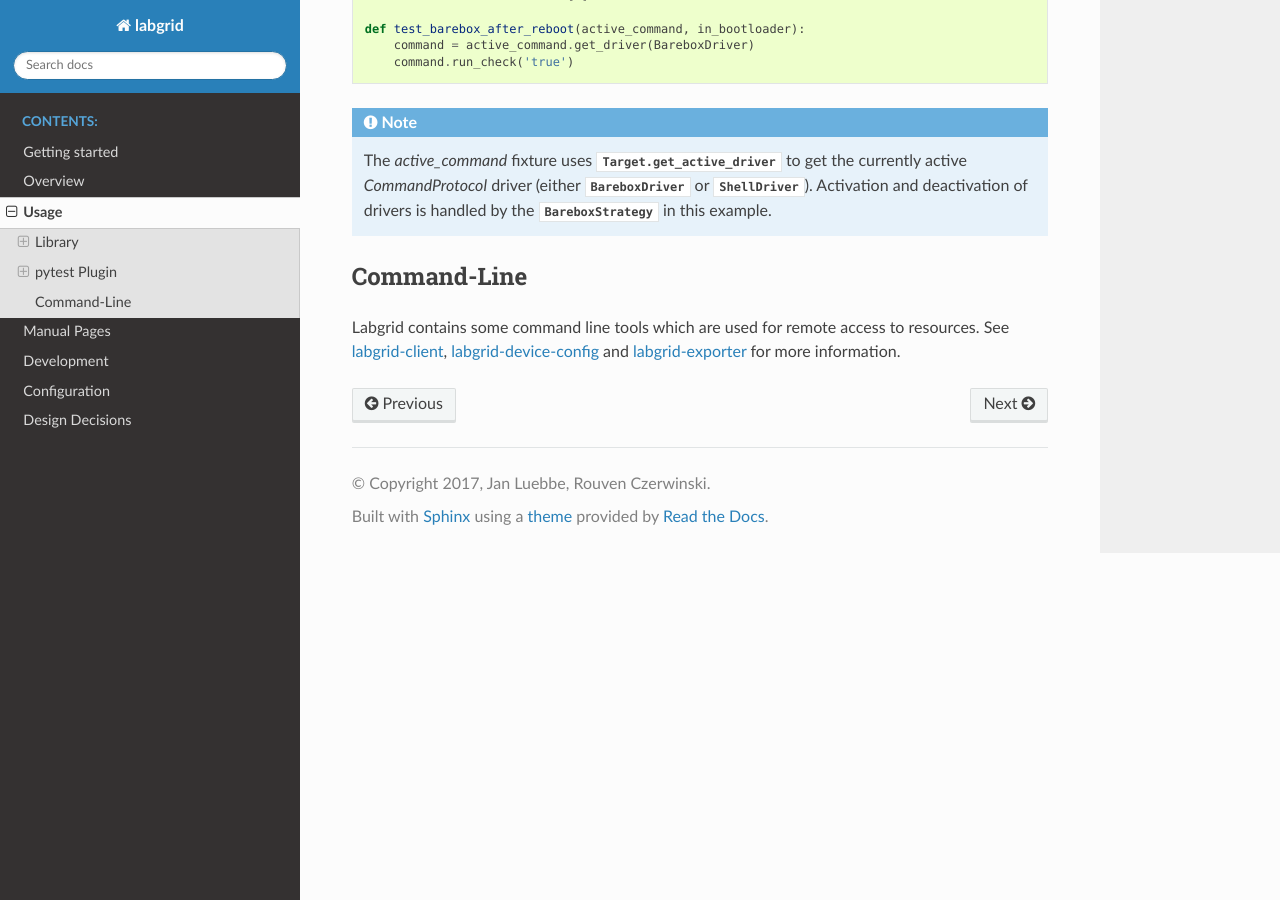
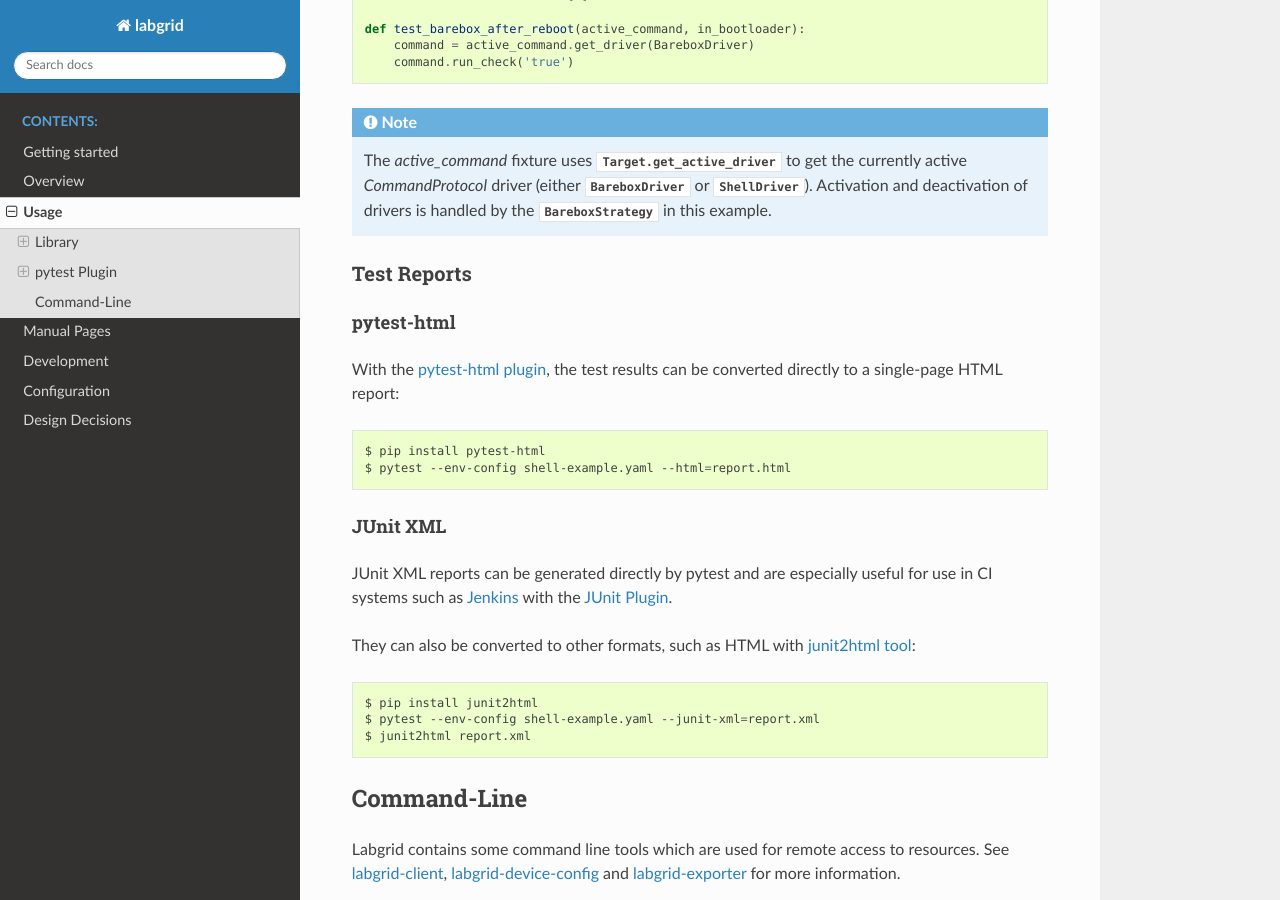
Before and after one commit to labgrid-project/labgrid, a Sphinx documentation site: the page built from doc/usage.rst, in a window 1280 px wide and 900 px high, scrolled down 4634 px. Built offline with Sphinx 7.4.7 and the Read the Docs theme 2.0.0, drawn with Linux system fonts in a browser that asks for light colours; pages that are not in the unit, such as notebooks, are missing from menus.

Commit message:
doc/usage: document how to generate HTML and JUnit XML reports
Signed-off-by: Jan Luebbe <jlu@pengutronix.de>

```diff
--- a/doc/usage.rst
+++ b/doc/usage.rst
@@ -229,6 +229,34 @@ is easy::
   Activation and deactivation of drivers is handled by the
   :any:`BareboxStrategy` in this example.
 
+Test Reports
+~~~~~~~~~~~~
+
+pytest-html
+^^^^^^^^^^^
+With the `pytest-html plugin <https://pypi.python.org/pypi/pytest-html>`_, the
+test results can be converted directly to a single-page HTML report:
+
+.. code-block:: bash
+
+  $ pip install pytest-html
+  $ pytest --env-config shell-example.yaml --html=report.html
+
+JUnit XML
+^^^^^^^^^
+JUnit XML reports can be generated directly by pytest and are especially useful for
+use in CI systems such as `Jenkins <https://jenkins.io/>`_ with the `JUnit
+Plugin <https://wiki.jenkins-ci.org/display/JENKINS/JUnit+Plugin>`_.
+
+They can also be converted to other formats, such as HTML with `junit2html tool
+<https://pypi.python.org/pypi/junit2html>`_:
+
+.. code-block:: bash
+
+  $ pip install junit2html
+  $ pytest --env-config shell-example.yaml --junit-xml=report.xml
+  $ junit2html report.xml
+
 Command-Line
 ------------
 
```
